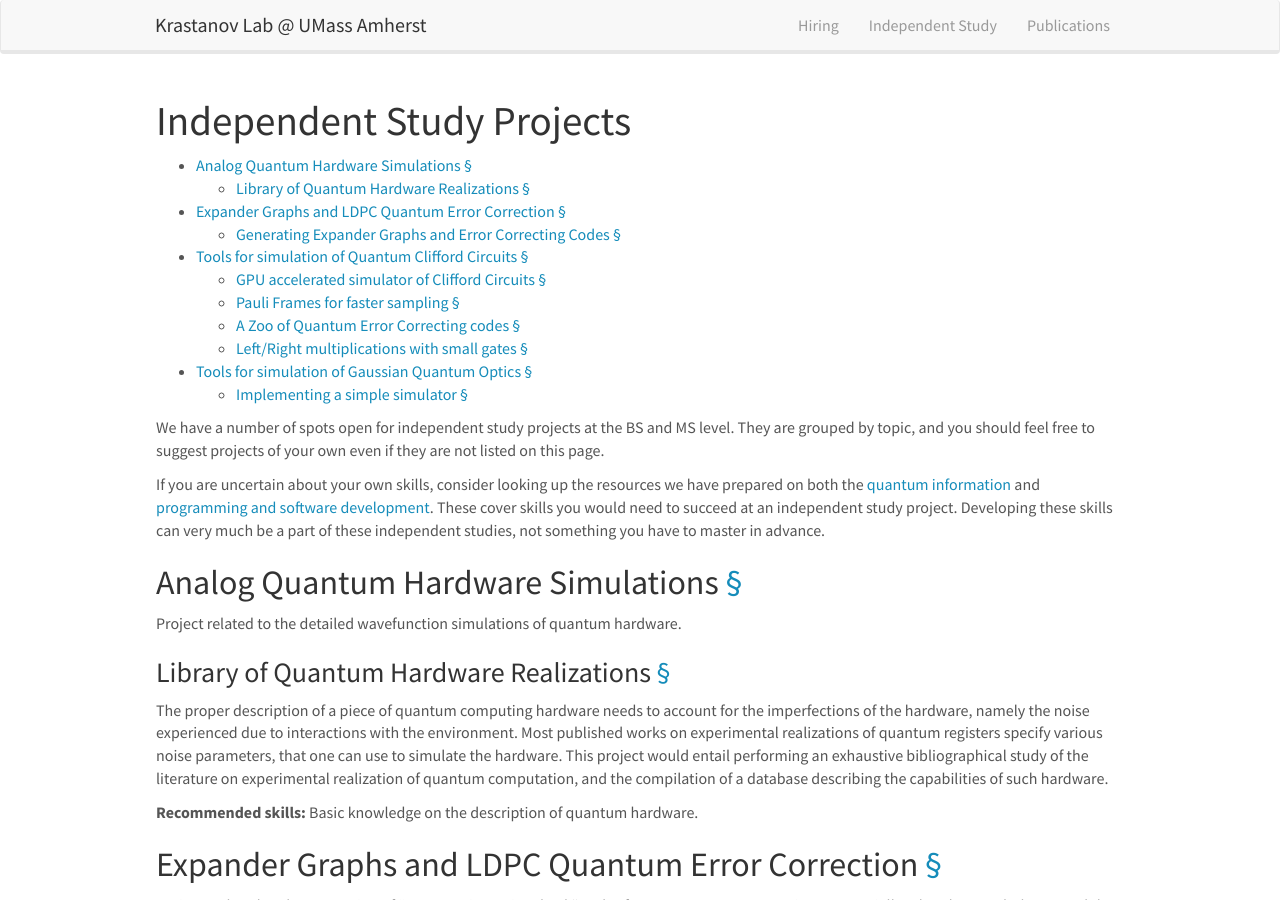
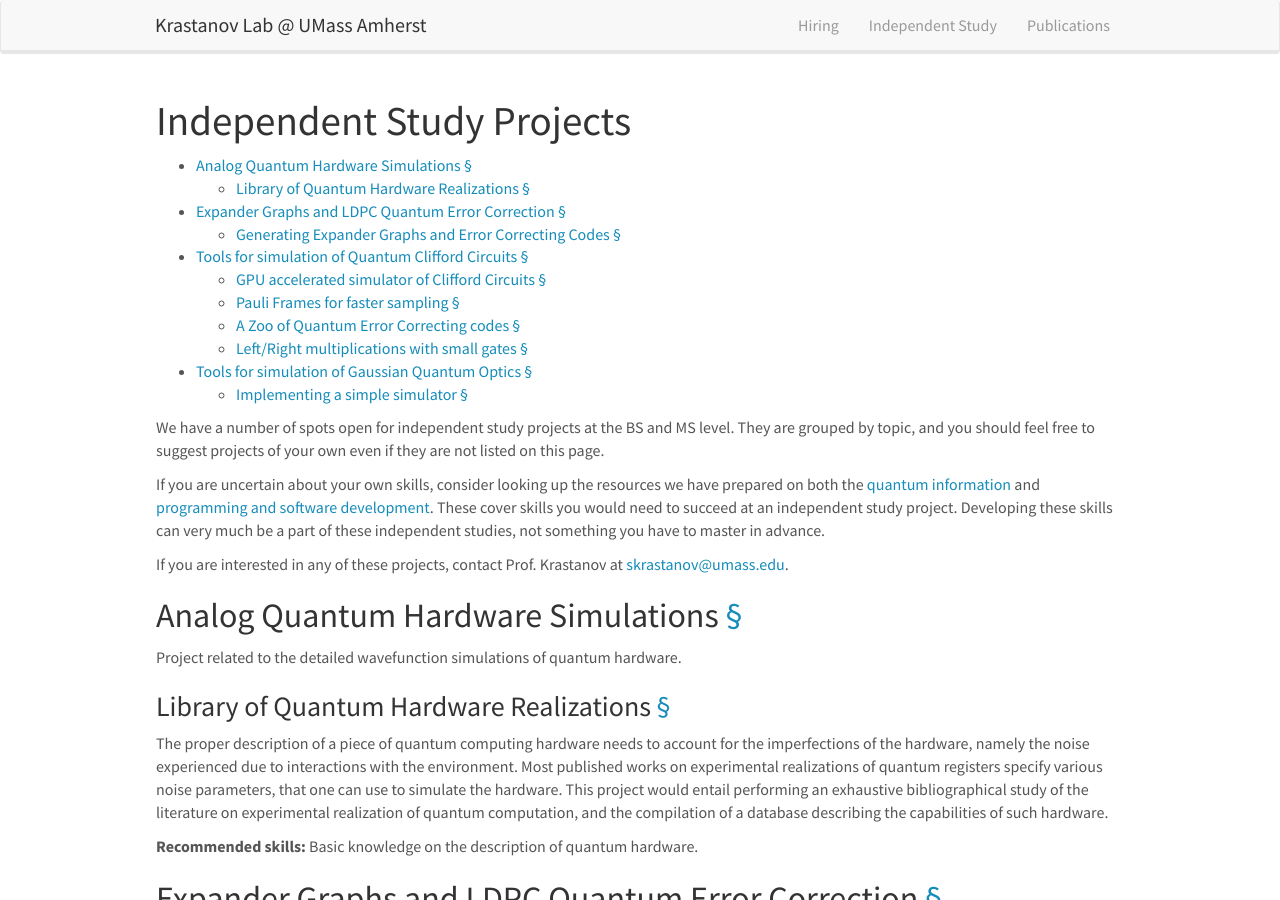
Before and after one commit to Krastanov/labwebsite, a Jekyll site: the page built from _pages/independentstudy.md, in a window 1280 px wide and 900 px high. Built offline with Jekyll 4.4.1, drawn with Linux system fonts in a browser that asks for light colours; nearby versions of some CDN libraries; Markdown is read by kramdown in place of the engine named in the settings.

Commit message:
contact info on independent study

```diff
--- a/_pages/independentstudy.md
+++ b/_pages/independentstudy.md
@@ -9,6 +9,8 @@ permalink: /independentstudy/
 We have a number of spots open for independent study projects at the BS and MS level. They are grouped by topic, and you should feel free to suggest projects of your own even if they are not listed on this page.
 
 If you are uncertain about your own skills, consider looking up the resources we have prepared on both the [quantum information](/quantumonboarding) and [programming and software development](/sysadminonboarding). These cover skills you would need to succeed at an independent study project. Developing these skills can very much be a part of these independent studies, not something you have to master in advance.
+
+If you are interested in any of these projects, contact Prof. Krastanov at [skrastanov@umass.edu](skrastanov@umass.edu).
 
 {% for project_group in site.data.isprojects %}
 ## {{ project_group.group_title }}
```
